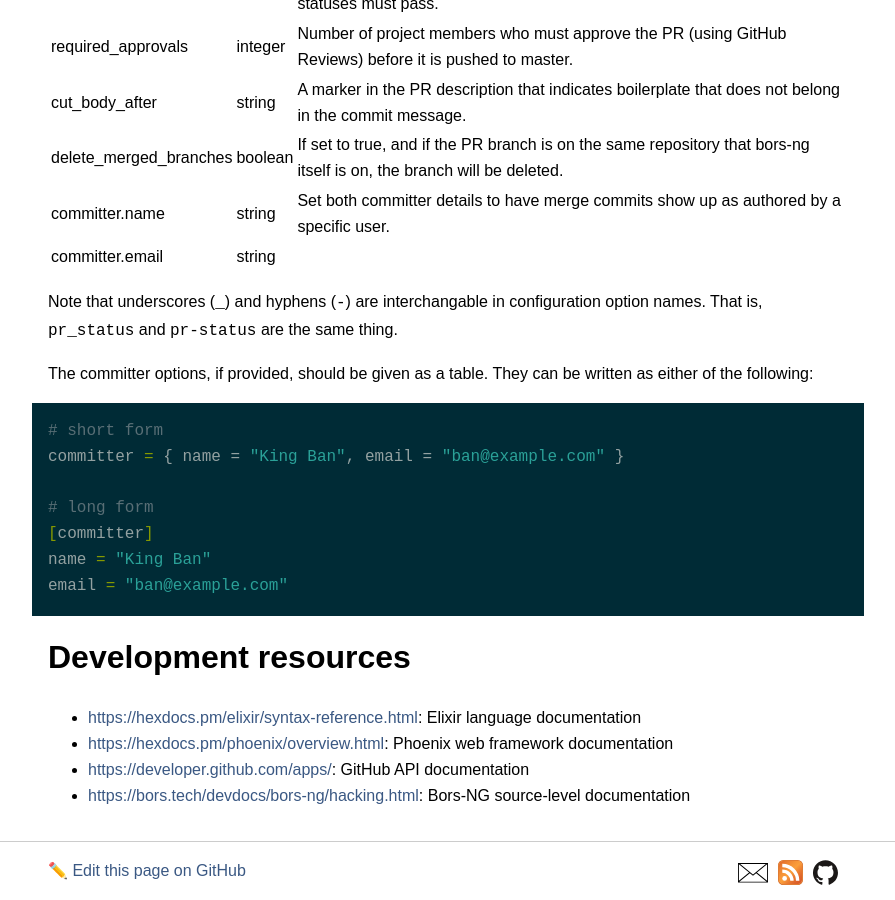
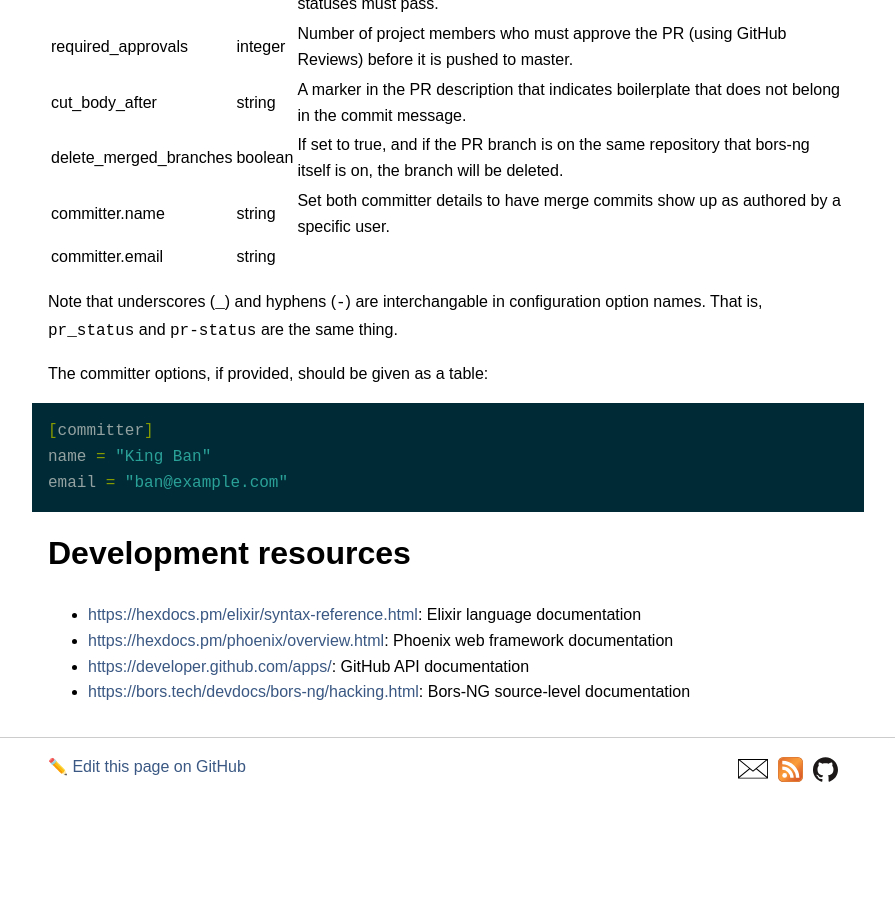
Before and after one commit to bors-ng/bors-ng.github.io, a Jekyll site: the page built from _documentation/reference.md, in a window 1280 px wide and 900 px high, scrolled down 2124 px. Shown: the whole window, without its empty margins (192-1087 px from the left). Built offline with Jekyll 4.4.1, drawn with Linux system fonts in a browser that asks for light colours; after the commit the page ends 2920 px from its top, so only the background shows below that.

Commit message:
Remove broken short form
https://github.com/bors-ng/bors-ng/issues/459

Actually fixing this basically means switching to a different toml implementation,
or forking and fixing etoml.

````diff
--- a/_documentation/reference.md
+++ b/_documentation/reference.md
@@ -81,13 +81,9 @@ If any member of the project requests changes, their review must be dismissed be
 
 Note that underscores (`_`) and hyphens (`-`) are interchangable in configuration option names. That is, `pr_status` and `pr-status` are the same thing.
 
-The committer options, if provided, should be given as a table.  They can be written as either of the following:
+The committer options, if provided, should be given as a table:
 
 ```toml
-# short form
-committer = { name = "King Ban", email = "ban@example.com" }
-
-# long form
 [committer]
 name = "King Ban"
 email = "ban@example.com"
````
